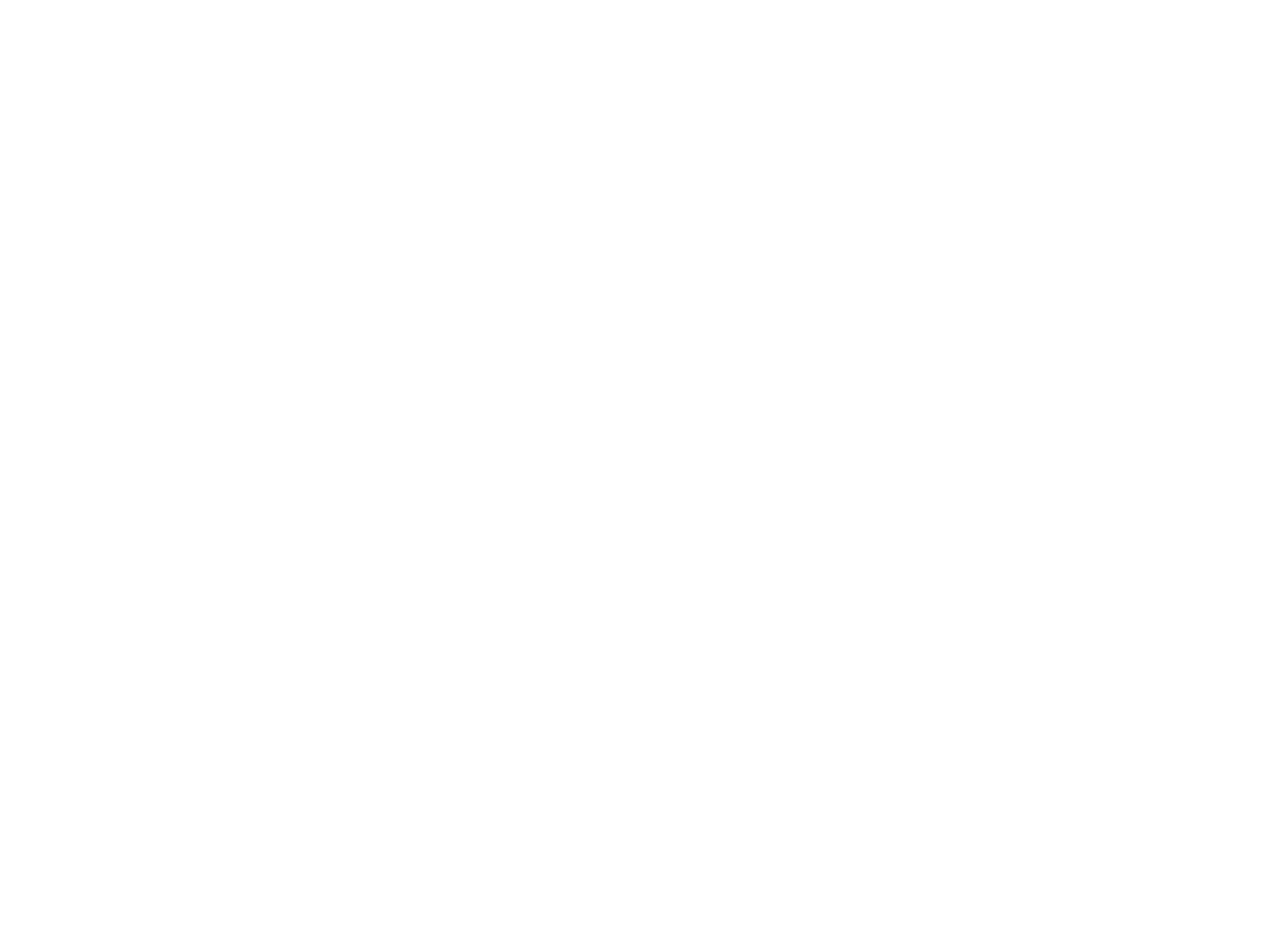
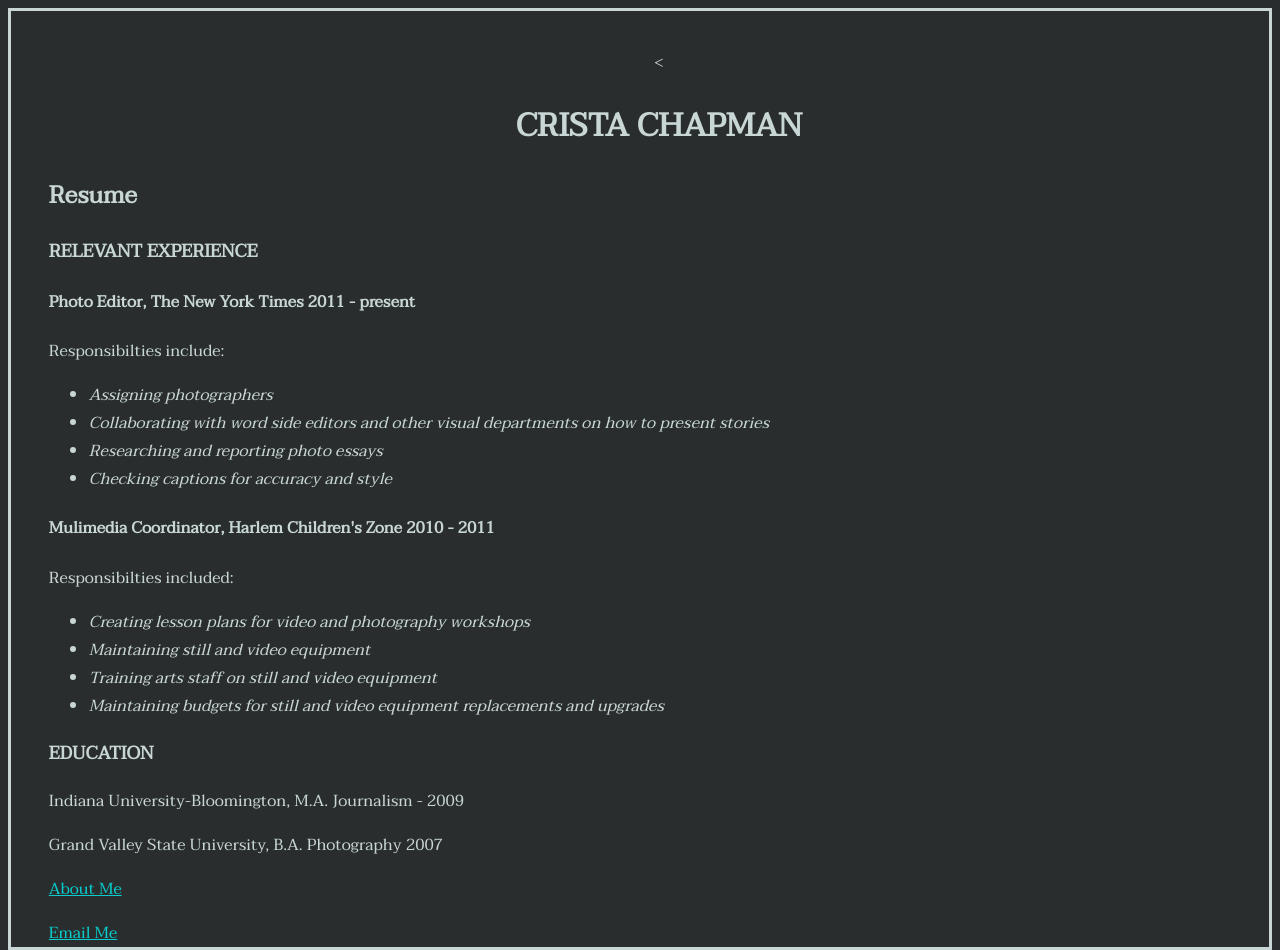
Before and after one commit to fewd05082017/week1, a plain HTML site: page resume.html in a window 1280 px wide. Before the commit the page ends 800 px from the top, so only its background shows below. Drawn offline with Linux system fonts and the light colour scheme.

Commit message:
Week 1 Homework

```diff
--- a/css/style.css
+++ b/css/style.css
@@ -0,0 +1,49 @@
+body {
+	background-color: #292d2d;
+	color: #c9d6d6;
+	font-family: Arial, san-serif;
+	text-align: center;
+	font-family: 'Taviraj', serif;
+	border-style: solid;
+	padding-left: 1cm;
+ 	padding-top: 1cm;
+
+}
+
+p {
+	text-align: left;
+	font-size: 16px;
+
+}
+
+h1 {
+	text-transform: uppercase;
+
+}
+
+h2 {
+	text-align: left;
+}
+
+h3 {
+	text-align: left;
+	text-transform: uppercase;
+	font-size: 18px;
+}
+
+h4 {
+	text-align: left;
+}
+
+ul {
+	text-align: left;
+}
+
+li {
+	text-align: left;
+	font-style: italic;
+}
+
+a {
+	color: #0acccc;
+}
--- a/resume.html
+++ b/resume.html
@@ -1,10 +1,44 @@
-<!DOCTYPE html>
+<<!DOCTYPE html>
 <html>
-  <head>
-    <title>Personal Website - Resume</title>
-    <link rel="stylesheet" type="text/css" href="css/style.css">
-  </head>
-  <body>
+	<head>
+		<title>Crista Chapman</title>
+		    <link rel="stylesheet" type="text/css" href="css/style.css">
+		    <link href="https://fonts.googleapis.com/css?family=Taviraj" rel="stylesheet">
 
-  </body>
+	</head>
+
+	<body>
+		<h1>Crista Chapman</h1>
+
+		<h2>Resume</h2>
+
+		<h3>Relevant Experience</h3>
+
+		<h4>Photo Editor, The New York Times 2011 - present</h4>
+		<p>Responsibilties include:
+			<ul>
+				<li>Assigning photographers</li>
+				<li>Collaborating with word side editors and other visual departments on how to present stories</li>
+				<li>Researching and reporting photo essays</other>
+				<li>Checking captions for accuracy and style</li>
+			</ul></p>
+
+		<h4>Mulimedia Coordinator, Harlem Children's Zone 2010 - 2011</h4>
+		<p>Responsibilties included:
+			<ul>
+			<li>Creating lesson plans for video and photography workshops</li>
+			<li>Maintaining still and video equipment</li>
+			<li>Training arts staff on still and video equipment</li>
+			<li>Maintaining budgets for still and video equipment replacements and upgrades</li>
+			</ul></p>
+
+		<h3>Education</h3>
+
+		<p>Indiana University-Bloomington, M.A. Journalism - 2009</p>
+		<p>Grand Valley State University, B.A. Photography 2007</p>
+		<p><a href="index.html" target="_blank">About Me</a></p>
+		<p><a href="mailto:crista.chapman@nytimes.com">Email Me</a>
+</p>
+
+	</body>
 </html>
```
Also changed, not shown: index.html (+24 -2 lines), image/headshot.jpg (added).
